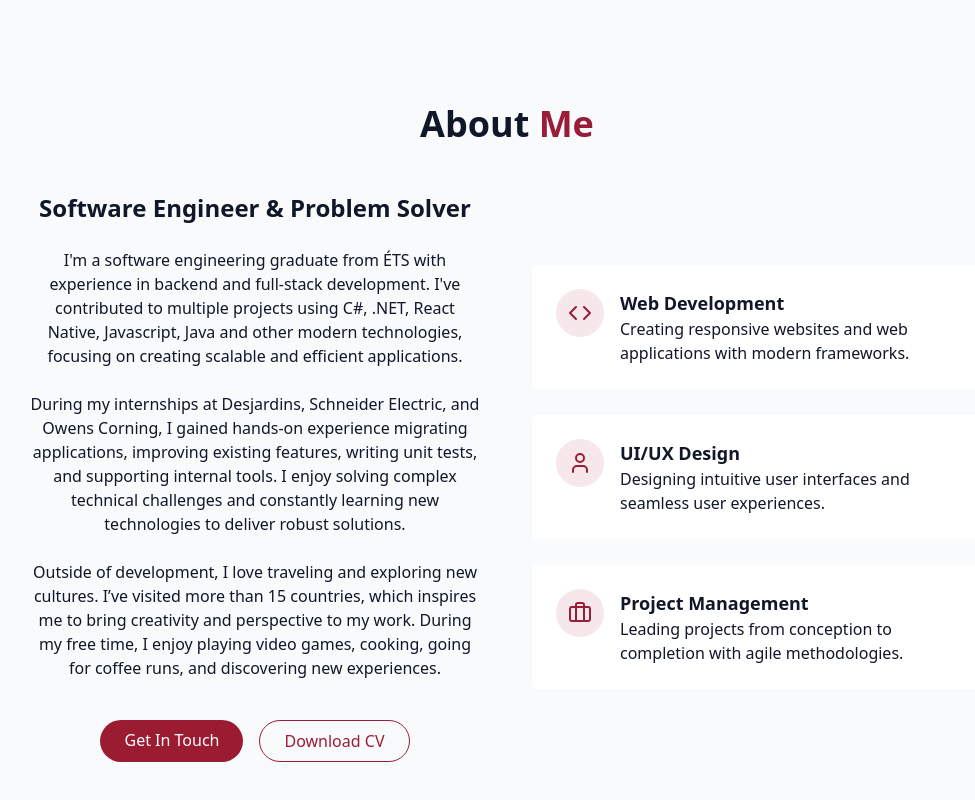
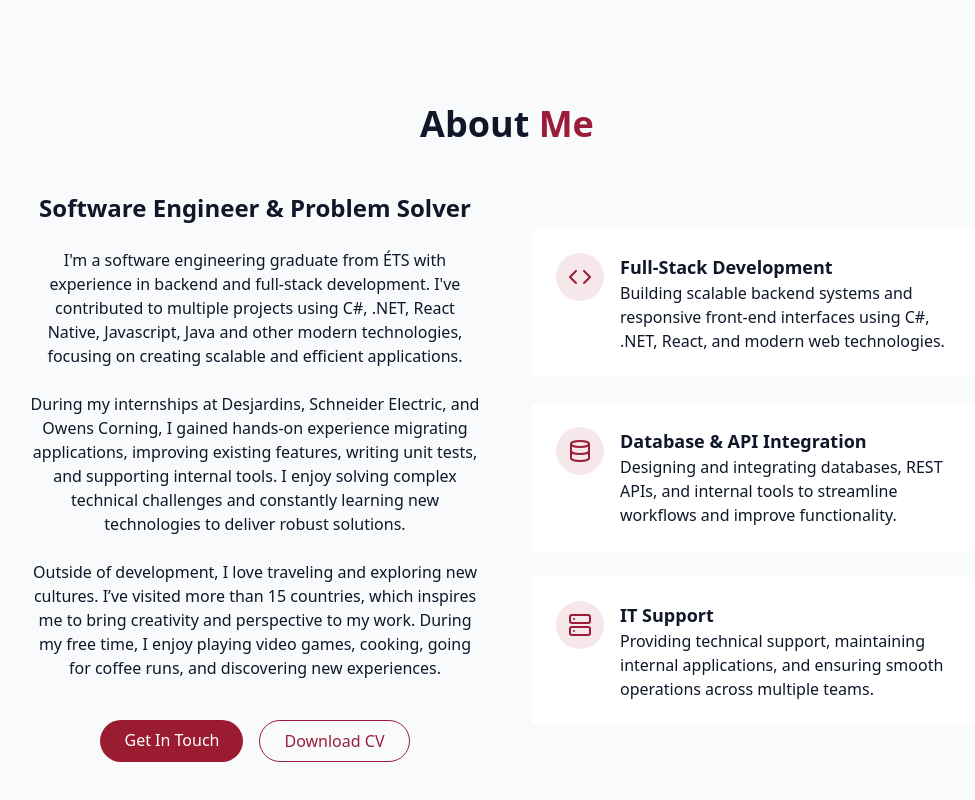
Before and after one commit to Nyst3r/portfolio-website, a React (Vite) app: page / in a window 1280 px wide. Shown: the part 792-1592 px from the top of the page, without its empty margins (133-1108 px from the left). Built offline with nearby package versions, Linux system fonts and the light colour scheme.

Commit message:
edit About section and add CV

```diff
--- a/src/components/AboutSection.jsx
+++ b/src/components/AboutSection.jsx
@@ -1,4 +1,4 @@
-import { Briefcase, Code, User } from "lucide-react";
+import { Briefcase, Code, Database, Server, User } from "lucide-react";
 
 export const AboutSection = () => {
   return (
@@ -61,10 +61,11 @@
                   <Code className="h-6 w-6 text-primary" />
                 </div>
                 <div className="text-left">
-                  <h4 className="font-semibold text-lg"> Web Development</h4>
+                  <h4 className="font-semibold text-lg"> Full-Stack Development</h4>
                   <p className="text-muted-foreground">
-                    Creating responsive websites and web applications with
-                    modern frameworks.
+                     Building scalable backend systems and responsive front-end interfaces using C#,
+                     .NET, React, and modern web technologies.
+
                   </p>
                 </div>
               </div>
@@ -72,13 +73,13 @@
             <div className="gradient-border p-6 card-hover">
               <div className="flex items-start gap-4">
                 <div className="p-3 rounded-full bg-primary/10">
-                  <User className="h-6 w-6 text-primary" />
+                  <Database className="h-6 w-6 text-primary" />
                 </div>
                 <div className="text-left">
-                  <h4 className="font-semibold text-lg">UI/UX Design</h4>
+                  <h4 className="font-semibold text-lg">Database & API Integration</h4>
                   <p className="text-muted-foreground">
-                    Designing intuitive user interfaces and seamless user
-                    experiences.
+                    Designing and integrating databases, REST APIs, and internal tools to streamline
+                    workflows and improve functionality.
                   </p>
                 </div>
               </div>
@@ -86,14 +87,14 @@
             <div className="gradient-border p-6 card-hover">
               <div className="flex items-start gap-4">
                 <div className="p-3 rounded-full bg-primary/10">
-                  <Briefcase className="h-6 w-6 text-primary" />
+                  <Server className="h-6 w-6 text-primary" />
                 </div>
 
                 <div className="text-left">
-                  <h4 className="font-semibold text-lg">Project Management</h4>
+                  <h4 className="font-semibold text-lg">IT Support</h4>
                   <p className="text-muted-foreground">
-                    Leading projects from conception to completion with agile
-                    methodologies.
+                    Providing technical support, maintaining internal applications, and
+                    ensuring smooth operations across multiple teams.
                   </p>
                 </div>
               </div>
```
Also changed, not shown: 1 other file (tests, documents, lock files or other folders).
